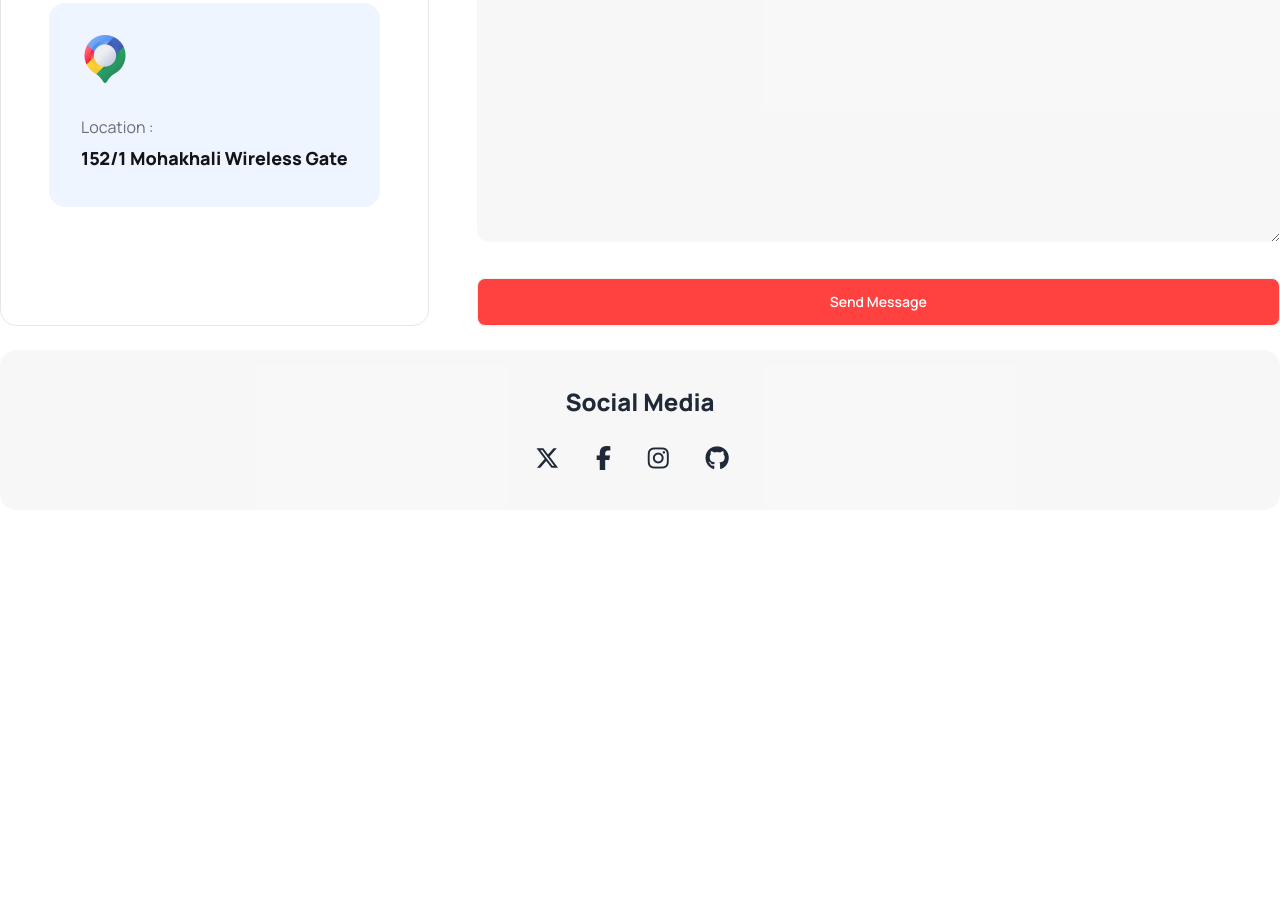
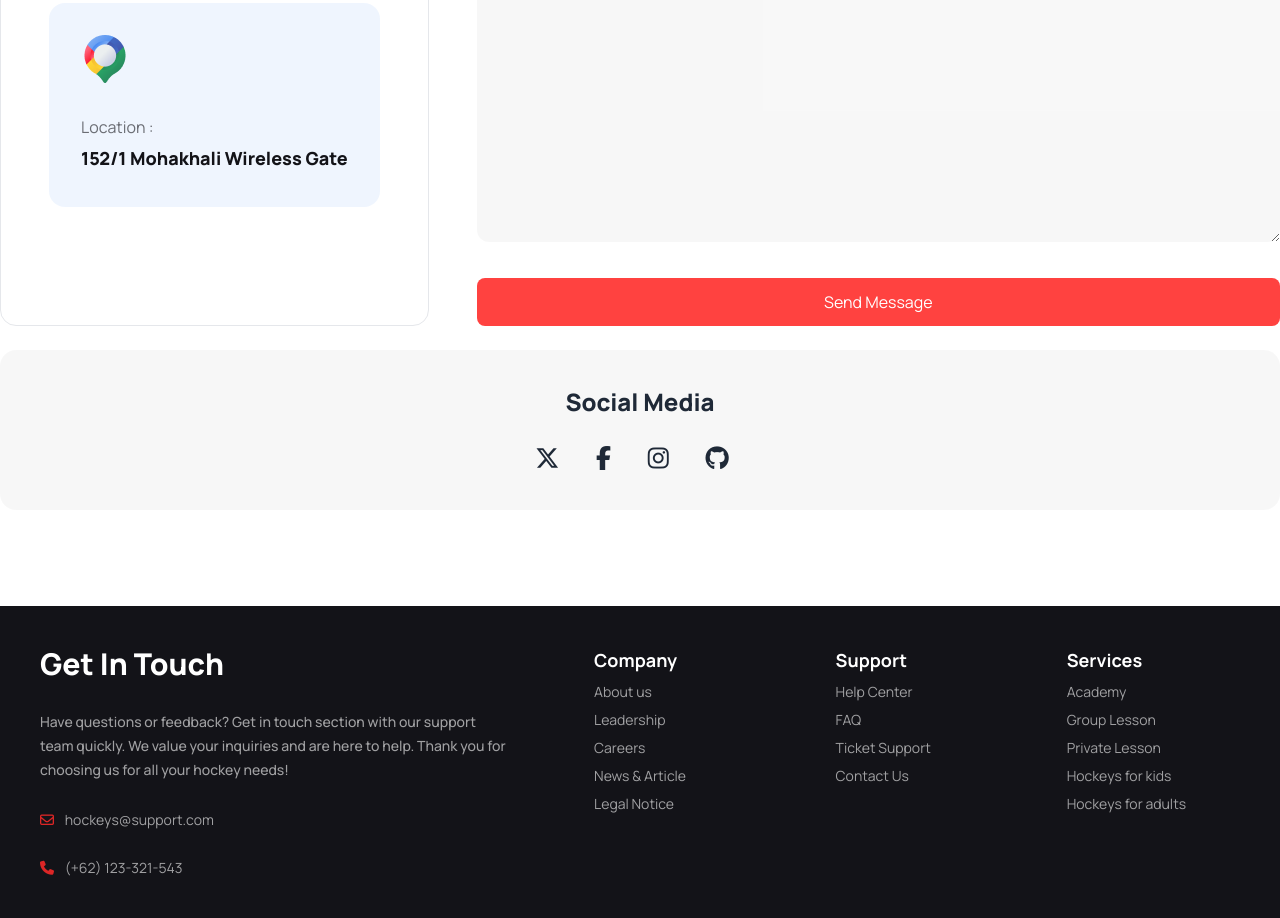
Before and after one commit to Rijwanul-Haque-Roman/hockey-club, a plain HTML site: page index.html in a window 1280 px wide. Shown: the part 5478-6396 px from the top of the page. Before the commit the page ends 5988 px from the top, so only its background shows below. Drawn offline with nearby package versions, Linux system fonts and the light colour scheme.

Commit message:
footer section done with full responsiveness

```diff
--- a/index.html
+++ b/index.html
@@ -130,7 +130,7 @@
         <!-- professional hockey's section -->
         <section class=" w-11/12 lg:w-auto border-dashed border-t-2 border-b-2 mx-auto">
             <div class="text-center py-8 ">
-                <h2 class="text-h-clr text-lg lg:text-4xl font-extrabold pb-6">Professional Hockeys Club</h2>
+                <h2 class="text-h-clr text-2xl lg:text-4xl font-extrabold pb-6">Professional Hockeys Club</h2>
                 <p class="text-p-clr text-sm lg:text-base font-medium w-4/5 lg:w-4/6 mx-auto">A Professional
                     Hockey Club
                     stands as
@@ -187,7 +187,7 @@
         <section class=" w-11/12 lg:w-auto mx-auto :">
             <div>
                 <div class="text-center py-8 border-dashed border-t-2 border-b-2">
-                    <h2 class="text-h-clr text-lg lg:text-4xl font-extrabold pb-6">Our popular programs</h2>
+                    <h2 class="text-h-clr text-2xl lg:text-4xl font-extrabold pb-6">Our popular programs</h2>
                     <p class="text-p-clr text-sm lg:text-base font-medium w-4/5 lg:w-4/6 mx-auto">Discover excellence in
                         every stride with our popular program. Tailored for all ages and skill levels, this initiative
                         goes
@@ -257,7 +257,7 @@
         <!-- new products section -->
         <section class=" w-11/12 lg:w-auto mx-auto">
             <div class="text-center py-8 border-dashed border-t-2 border-b-2">
-                <h2 class="text-h-clr text-lg lg:text-4xl font-extrabold pb-6">Our New Products</h2>
+                <h2 class="text-h-clr text-2xl lg:text-4xl font-extrabold pb-6">Our New Products</h2>
                 <p class="text-p-clr text-sm lg:text-base font-medium w-4/5 lg:w-4/6 mx-auto">Explore our latest
                     products. Ech item is crafted with precision. Elevate your experience with our exciting additions,
                     where quality meets innovation. Welcome to a world of new possibilities.</p>
@@ -395,7 +395,7 @@
         <!-- clients question sections -->
         <section class=" w-11/12 lg:w-auto mx-auto">
             <div class="text-center py-8 border-dashed border-t-2 border-b-2 mx-auto">
-                <h2 class="text-h-clr text-lg lg:text-4xl font-extrabold pb-6">Clients Question</h2>
+                <h2 class="text-h-clr text-2xl lg:text-4xl font-extrabold pb-6">Clients Question</h2>
                 <p class="text-p-clr text-sm lg:text-base font-medium w-4/5 lg:w-4/6 mx-auto">Explore our Frequently
                     Asked Questions to learn more about our business and find answers to common queries. Clear any
                     doubts you may have and, if needed, reach out to us for additional assistance. Your satisfaction is
@@ -475,9 +475,9 @@
             </div>
         </section>
         <!-- get in touch section -->
-        <section class=" w-11/12 lg:w-auto mx-auto lg:mt-24">
+        <section class=" w-11/12 lg:w-auto mx-auto my-6 lg:my-24">
             <div class="text-center py-8 border-dashed border-t-2 border-b-2 mx-auto">
-                <h2 class="text-h-clr text-lg lg:text-4xl font-extrabold pb-6">Get in touch</h2>
+                <h2 class="text-h-clr text-2xl lg:text-4xl font-extrabold pb-6">Get in touch</h2>
                 <p class="text-p-clr text-sm lg:text-base font-medium w-4/5 lg:w-4/6 mx-auto">Have questions or
                     feedback? Get in touch section with our support team quickly. We value your inquiries and are here
                     to help. Thank you for choosing us for all your hockey needs!</p>
@@ -527,7 +527,8 @@
                         <textarea class="  block text-p-clr text-base p-5 rounded-xl bg-[#13131808] w-[100%] mt-4"
                             name="message" id="message" rows="15" placeholder="Write Your Message"></textarea>
                     </label>
-                    <button class="btn bg-theme-clr lg:col-span-2 w-[100%] text-white p-3 mt-3 lg:">Send
+                    <button
+                        class="rounded-lg bg-theme-clr hover:bg-red-600 lg:col-span-2 w-[100%] text-white p-3 mt-3 lg:">Send
                         Message</button>
                 </div>
             </div>
@@ -539,6 +540,42 @@
             </div>
         </section>
     </main>
+    <footer class="bg-h-clr text-[#FFFFFF99] ">
+        <div class="footer grid grid-cols-2 justify-items-center lg:grid-cols-5 p-10 container mx-auto">
+            <aside class="col-span-2 text-center lg:text-left block lg:grid space-y-5">
+                <h3 class="text-white text-lg lg:text-3xl font-extrabold">Get In Touch</h3>
+                <p class="font-medium leading-6 ">Have questions or
+                    feedback? Get in touch section with our support team quickly. We value your inquiries and are here
+                    to help. Thank you for choosing us for all your hockey needs!</p>
+                <p class=""><i class="fa-regular fa-envelope text-red-600 mr-2"></i> hockeys@support.com
+                </p>
+                <p><i class="fa-solid fa-phone text-red-600 mr-2"></i> (+62) 123-321-543</p>
+            </aside>
+            <nav class="flex flex-col justify-center items-center lg:grid">
+                <header class=" text-white text-lg font-bold">Company</header>
+                <a class="link link-hover">About us</a>
+                <a class="link link-hover">Leadership</a>
+                <a class="link link-hover">Careers</a>
+                <a class="link link-hover">News & Article</a>
+                <a class="link link-hover">Legal Notice</a>
+            </nav>
+            <nav class="flex flex-col justify-center items-center lg:grid">
+                <header class=" text-white text-lg font-bold">Support</header>
+                <a class="link link-hover">Help Center</a>
+                <a class="link link-hover">FAQ</a>
+                <a class="link link-hover">Ticket Support</a>
+                <a class="link link-hover">Contact Us</a>
+            </nav>
+            <nav class="col-span-2 lg:col-span-1 flex flex-col justify-center items-center lg:grid">
+                <header class=" text-white text-lg font-bold">Services</header>
+                <a class="link link-hover">Academy</a>
+                <a class="link link-hover">Group Lesson</a>
+                <a class="link link-hover">Private Lesson</a>
+                <a class="link link-hover">Hockeys for kids</a>
+                <a class="link link-hover">Hockeys for adults</a>
+            </nav>
+        </div>
+    </footer>
 </body>
 
 </html>
```
